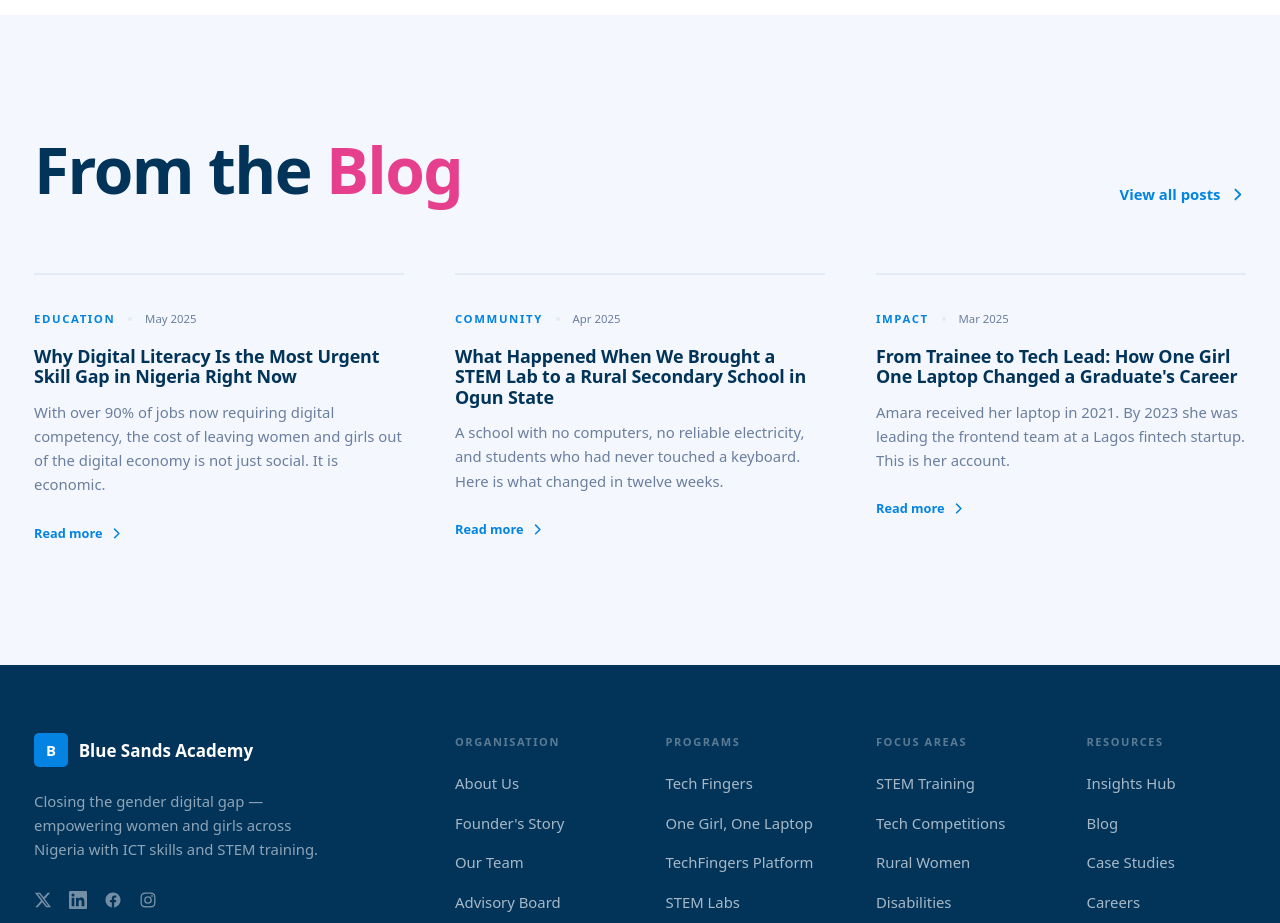
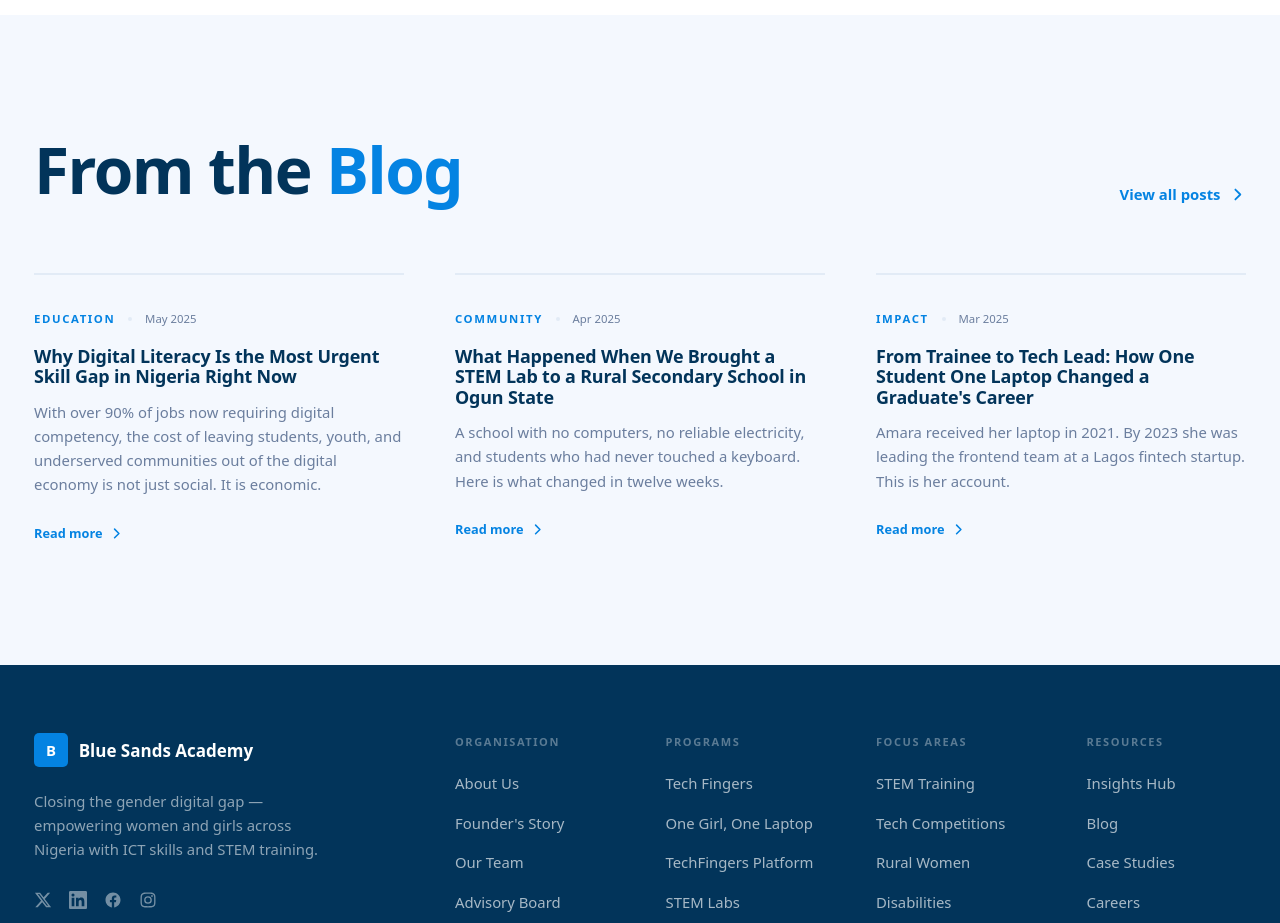
Before and after one commit to bluesandsacademy/BSA_Web-2.0, a Next.js app: page / in a window 1280 px wide. Shown: the part 6460-7383 px from the top of the page. Built offline with nearby package versions, Linux system fonts and the light colour scheme; a web font is replaced by a local one.

Commit message:
Rewrite Blog Preview excerpt and rename One Girl One Laptop post title

```diff
--- a/components/home/BlogPreview.js
+++ b/components/home/BlogPreview.js
@@ -7,7 +7,7 @@ const posts = [
   {
     tag: "Education",
     title: "Why Digital Literacy Is the Most Urgent Skill Gap in Nigeria Right Now",
-    excerpt: "With over 90% of jobs now requiring digital competency, the cost of leaving women and girls out of the digital economy is not just social. It is economic.",
+    excerpt: "With over 90% of jobs now requiring digital competency, the cost of leaving students, youth, and underserved communities out of the digital economy is not just social. It is economic.",
     date: "May 2025",
     href: "/insights/blog",
   },
@@ -20,7 +20,7 @@ const posts = [
   },
   {
     tag: "Impact",
-    title: "From Trainee to Tech Lead: How One Girl One Laptop Changed a Graduate's Career",
+    title: "From Trainee to Tech Lead: How One Student One Laptop Changed a Graduate's Career",
     excerpt: "Amara received her laptop in 2021. By 2023 she was leading the frontend team at a Lagos fintech startup. This is her account.",
     date: "Mar 2025",
     href: "/insights/blog",
@@ -101,7 +101,7 @@ export default function BlogPreview() {
               transition: "opacity 0.7s cubic-bezier(0.22,1,0.36,1), transform 0.7s cubic-bezier(0.22,1,0.36,1)",
             }}
           >
-            From the <span className="text-pink">Blog</span>
+            From the <span className="text-primary">Blog</span>
           </h2>
           <Link
             href="/insights/blog"
```
